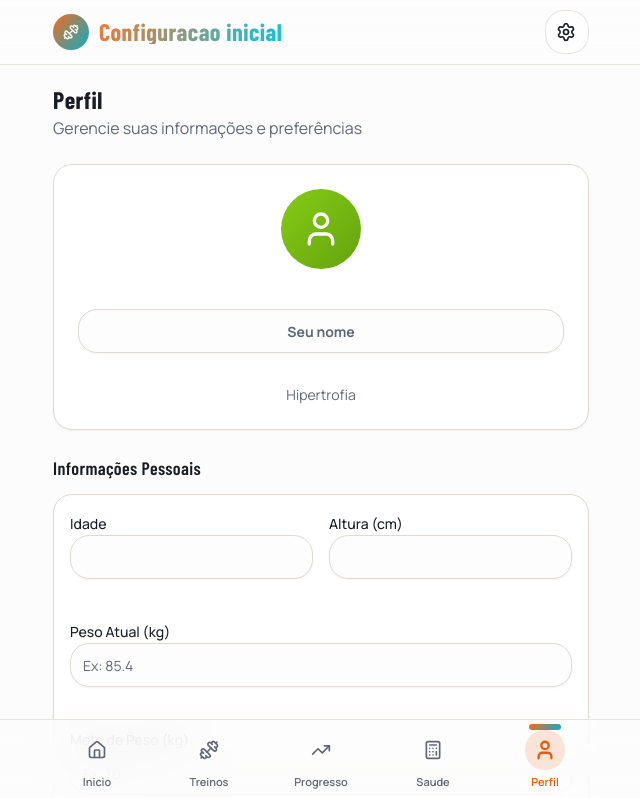
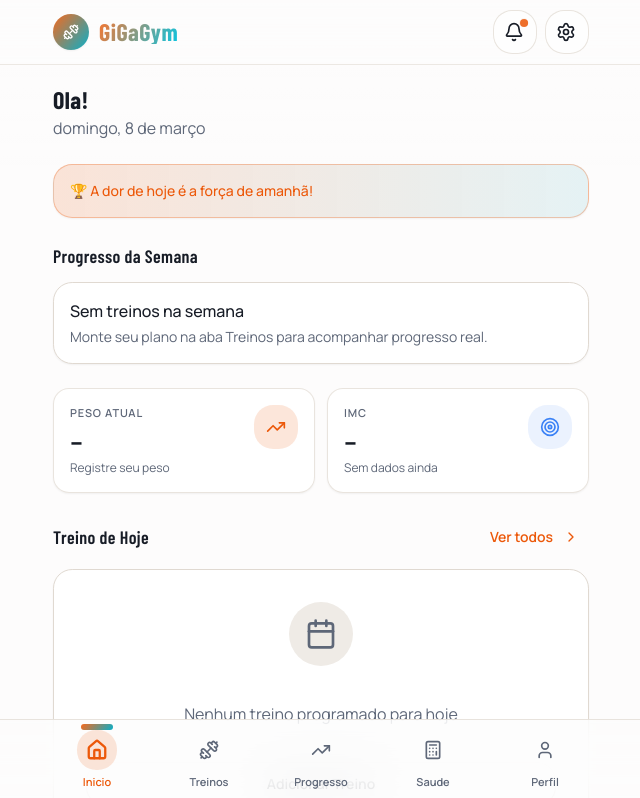
Before and after one commit to LaGiGa/gigagym, a React (Vite) app: page / in a window 1280 px wide. Shown: the top 798 px of the page, without its empty margins (319-959 px from the left). Built offline with nearby package versions, Linux system fonts and the light colour scheme.

Commit message:
fix: remove onboarding navigation lock and always open home

```diff
--- a/src/App.tsx
+++ b/src/App.tsx
@@ -1,4 +1,4 @@
-import { useEffect, useMemo, useRef, useState } from 'react';
+import { useEffect, useState } from 'react';
 import { toast } from 'sonner';
 import { Header } from '@/components/layout/Header';
 import { BottomNav } from '@/components/layout/BottomNav';
@@ -16,37 +16,7 @@ import './App.css';
 function AppContent() {
   const [activeTab, setActiveTab] = useState('dashboard');
   const { registerServiceWorker, isOffline, requestNotificationPermission, sendNotification } = usePWA();
-  const { state, isHydrated } = useApp();
-  const onboardingToastRef = useRef<string | null>(null);
-
-  const onboarding = useMemo(() => {
-    const hasName = state.profile.name.trim().length > 0;
-    const hasAge = state.profile.age > 0;
-    const hasHeight = state.profile.height > 0;
-    const hasCurrentWeight = state.bodyMetrics.currentWeight > 0 || state.weightHistory.length > 0;
-    const hasTargetWeight = typeof state.profile.targetWeight === 'number' && state.profile.targetWeight > 0;
-    const hasWorkoutPlan = Object.values(state.weeklyWorkouts).some((workout) => workout !== null);
-
-    const isProfileReady = hasName && hasAge && hasHeight && hasCurrentWeight && hasTargetWeight;
-    const isComplete = isProfileReady && hasWorkoutPlan;
-
-    let nextTab: 'profile' | 'workouts' | 'dashboard' = 'dashboard';
-    if (!isProfileReady) nextTab = 'profile';
-    else if (!hasWorkoutPlan) nextTab = 'workouts';
-
-    let message = '';
-    if (!isProfileReady) {
-      message = 'Complete seu perfil e meta para liberar a Home.';
-    } else if (!hasWorkoutPlan) {
-      message = 'Agora monte seu primeiro treino para concluir a configuracao.';
-    }
-
-    return {
-      isComplete,
-      nextTab,
-      message,
-    };
-  }, [state]);
+  const { state } = useApp();
 
   useEffect(() => {
     registerServiceWorker();
@@ -76,20 +46,6 @@ function AppContent() {
       });
     }
   }, [isOffline]);
-
-  useEffect(() => {
-    if (!isHydrated) return;
-    if (onboarding.isComplete) return;
-
-    if (activeTab !== onboarding.nextTab) {
-      setActiveTab(onboarding.nextTab);
-    }
-
-    if (onboardingToastRef.current !== onboarding.message) {
-      onboardingToastRef.current = onboarding.message;
-      toast.info(onboarding.message, { duration: 4000 });
-    }
-  }, [activeTab, onboarding, isHydrated]);
 
   useEffect(() => {
     if (!state.settings.notifications) return;
@@ -129,22 +85,6 @@ function AppContent() {
   }, [state.settings.notifications, sendNotification]);
 
   const handleTabChange = (tab: string) => {
-    if (!isHydrated) {
-      setActiveTab(tab);
-      return;
-    }
-
-    if (onboarding.isComplete) {
-      setActiveTab(tab);
-      return;
-    }
-
-    if (tab !== onboarding.nextTab) {
-      toast.info(onboarding.message, { duration: 2500 });
-      setActiveTab(onboarding.nextTab);
-      return;
-    }
-
     setActiveTab(tab);
   };
 
@@ -174,7 +114,7 @@ function AppContent() {
   const renderPage = () => {
     switch (activeTab) {
       case 'dashboard':
-        return <Dashboard onNavigate={handleTabChange} />;
+        return <Dashboard onNavigate={setActiveTab} />;
       case 'workouts':
         return <Workouts />;
       case 'progress':
@@ -192,8 +132,8 @@ function AppContent() {
     <div className="app-shell bg-background text-foreground">
       <div className="app-content-layer">
         <Header
-          title={onboarding.isComplete ? 'GiGaGym' : 'Configuracao inicial'}
-          showNotifications={onboarding.isComplete}
+          title="GiGaGym"
+          showNotifications
           showSettings
           onNotificationsClick={handleNotificationClick}
           onSettingsClick={() => setActiveTab('profile')}
```
